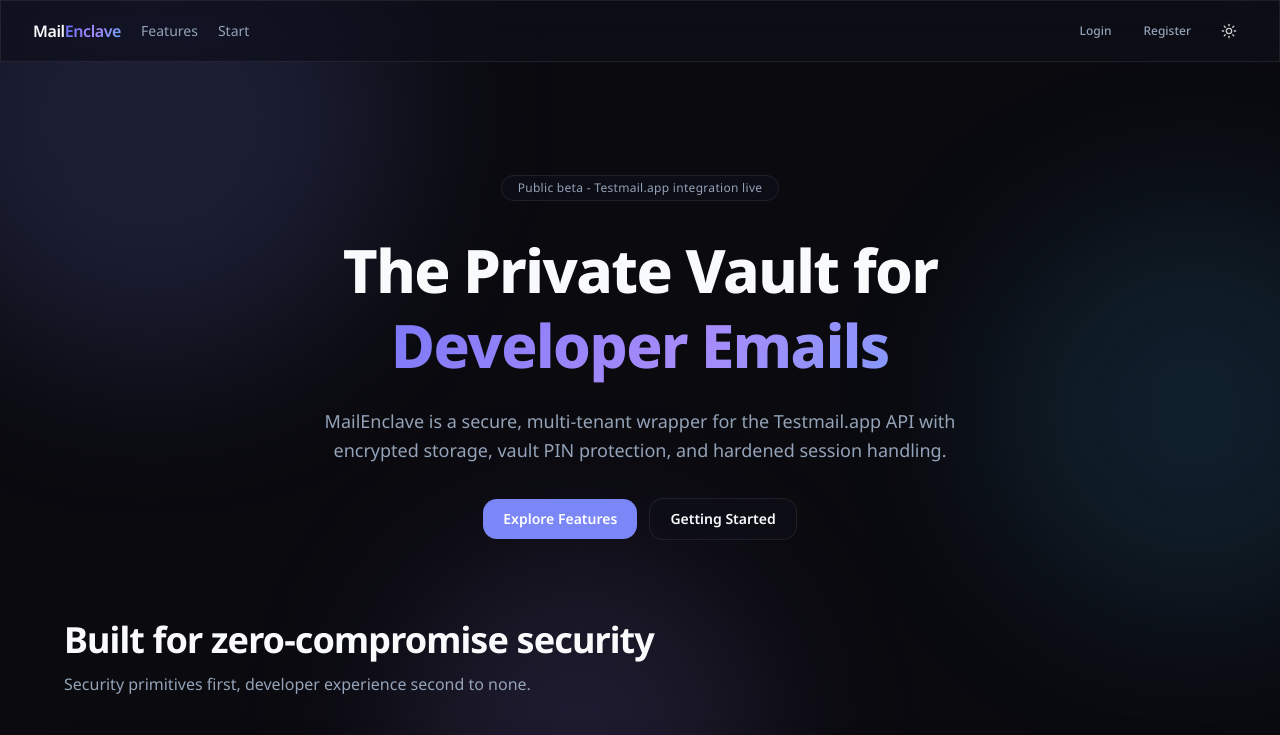
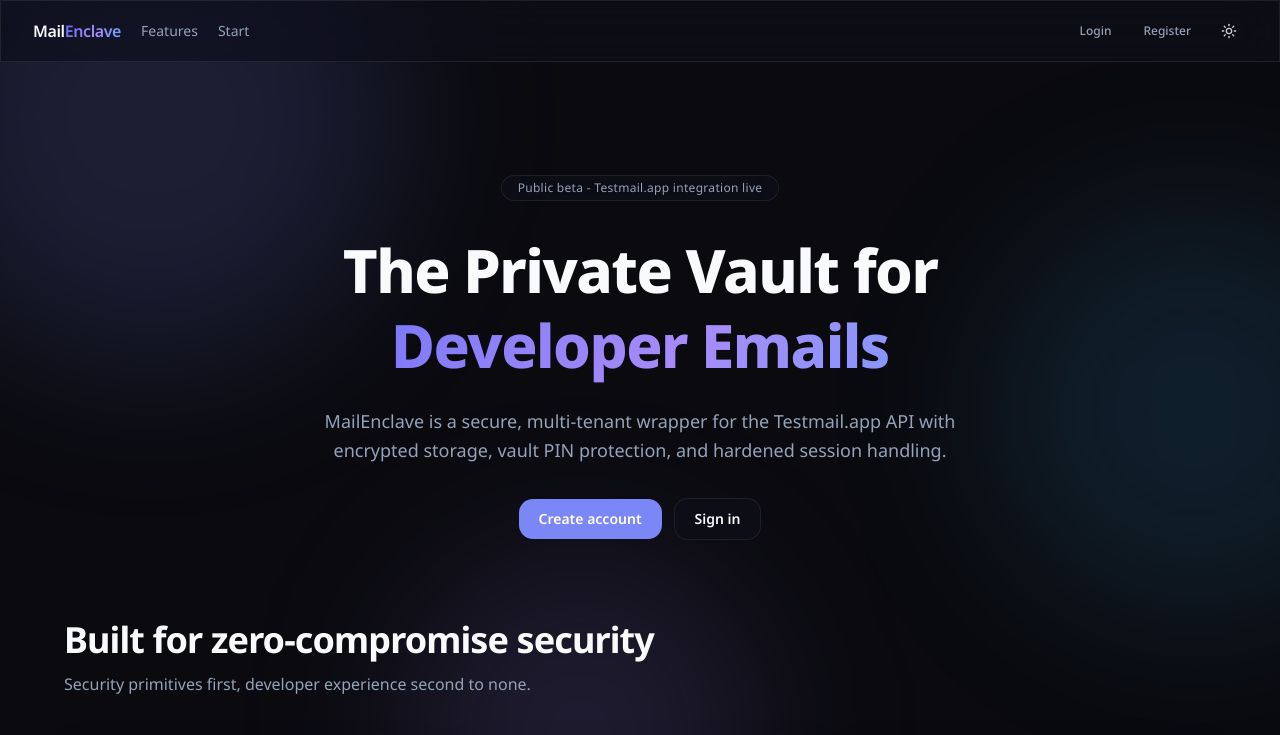
Before and after one commit to shubhamthakur-2504/mailEnclave, a Next.js app in the folder frontend/: page / in a window 1280 px wide. Shown: the top 735 px of the page. Built offline with nearby package versions, Linux system fonts and the light colour scheme; no server answers; a web font is replaced by a local one.

Commit message:
feat(register): add register page

```diff
--- a/frontend/src/app/page.tsx
+++ b/frontend/src/app/page.tsx
@@ -1,4 +1,5 @@
 import React from "react"
+import Link from "next/link"
 
 const features = [
   {
@@ -39,12 +40,12 @@
               vault PIN protection, and hardened session handling.
             </p>
             <div className="mt-8 flex flex-wrap items-center justify-center gap-3">
-              <a href="#features" className="rounded-xl px-5 py-2.5 text-sm font-semibold bg-primary text-primary-foreground transition-all duration-200 hover:-translate-y-0.5 hover:shadow-[0_18px_36px_rgba(91,106,245,0.28)] active:translate-y-0">
-                Explore Features
-              </a>
-              <a href="#getting-started" className="glass-panel rounded-xl px-5 py-2.5 text-sm font-semibold text-foreground transition-all duration-200 hover:-translate-y-0.5 hover:bg-white/70 hover:shadow-lg dark:hover:bg-white/10 active:translate-y-0">
-                Getting Started
-              </a>
+              <Link href="/register" className="rounded-xl px-5 py-2.5 text-sm font-semibold bg-primary text-primary-foreground transition-all duration-200 hover:-translate-y-0.5 hover:shadow-[0_18px_36px_rgba(91,106,245,0.28)] active:translate-y-0">
+                Create account
+              </Link>
+              <Link href="/login" className="glass-panel rounded-xl px-5 py-2.5 text-sm font-semibold text-foreground transition-all duration-200 hover:-translate-y-0.5 hover:bg-white/70 hover:shadow-lg dark:hover:bg-white/10 active:translate-y-0">
+                Sign in
+              </Link>
             </div>
           </div>
         </section>
--- /dev/null
+++ b/frontend/src/app/register/page.tsx
@@ -0,0 +1,9 @@
+import AuthForm from "@/components/auth/auth-form"
+
+export default function RegisterPage() {
+  return (
+    <main className="relative z-10 flex min-h-[calc(100vh-4rem)] flex-1 items-center justify-center px-6 py-6 overflow-hidden">
+      <AuthForm mode="register" />
+    </main>
+  )
+}
```
